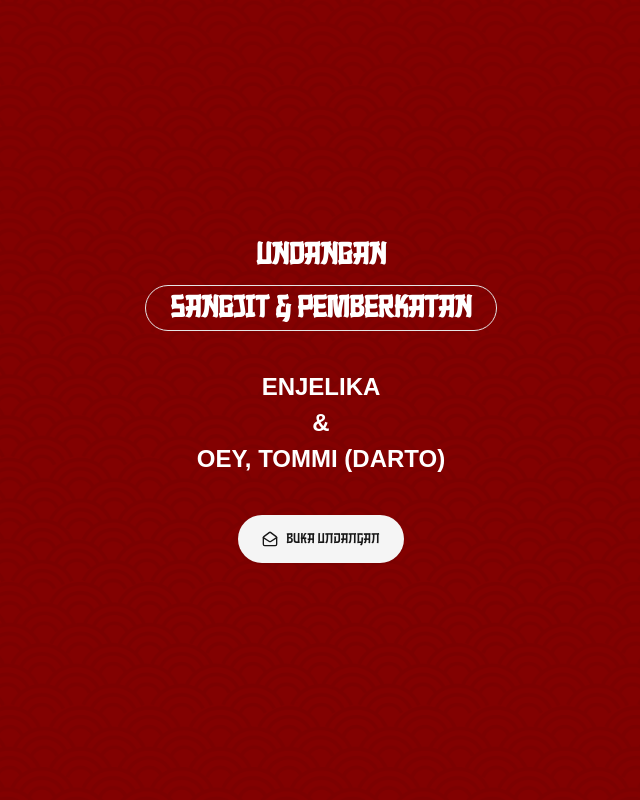
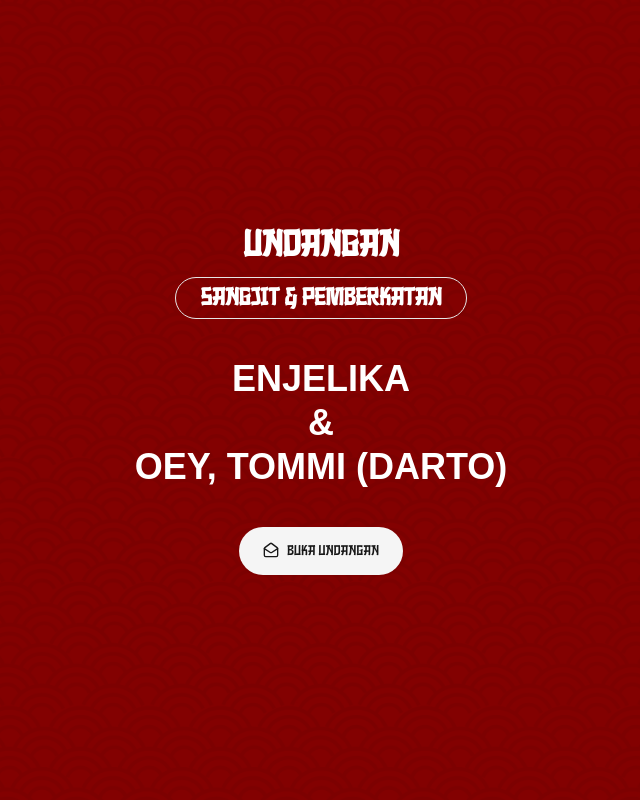
Before and after one commit to iyansanjaya/wedding-invitation, a Next.js app: page /tommi-enjelika in a window 1280 px wide. Shown: the top 800 px of the page, without its empty margins (319-959 px from the left). Built offline with nearby package versions, Linux system fonts and the light colour scheme.

Commit message:
modified:   src/components/template/opening.tsx

```diff
--- a/src/components/template/opening.tsx
+++ b/src/components/template/opening.tsx
@@ -56,20 +56,20 @@ const InvitationOverlay: React.FC<InvitationOverlayProps> = ({
       `}
       >
         <div className="space-y-3">
-          <h2 className="text-4xl md:text-3xl font-bold">{title}</h2>
-          <h2 className="text-lg md:text-3xl font-bold px-6 py-1 border rounded-full">
+          <h2 className="text-4xl font-bold">{title}</h2>
+          <h2 className="text-lg md:text-2xl font-bold px-6 py-1 border rounded-full">
             {title2}
           </h2>
         </div>
         <div className="space-y-1 font-chineseShangai font-bold">
-          <p className="text-3xl md:text-2xl">{bride}</p>
-          <p className="text-3xl md:text-2xl">&</p>
-          <p className="text-3xl md:text-2xl">{groom}</p>
+          <p className="text-3xl md:text-4xl">{bride}</p>
+          <p className="text-3xl md:text-4xl">&</p>
+          <p className="text-3xl md:text-4xl">{groom}</p>
         </div>
         <Button
           variant="secondary"
           onClick={handleClose}
-          className="rounded-full w-max px-6 py-6"
+          className="rounded-full w-max px-6 py-6 uppercase flex gap-2 items-center [&_svg]:mt-[-2px]"
         >
           <MailOpen size={20} />
           Buka Undangan
```
